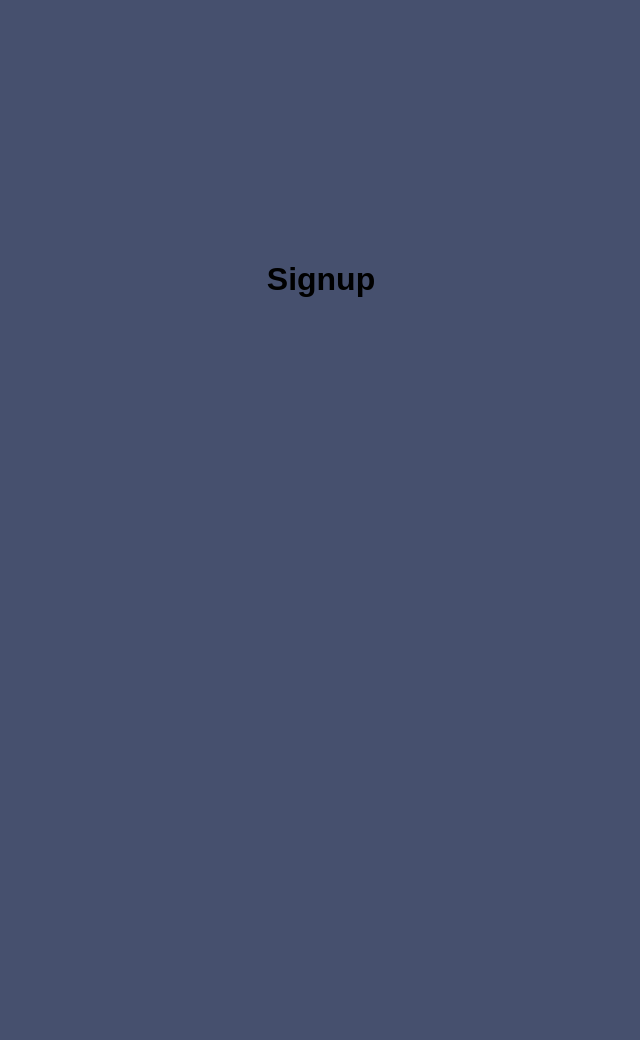
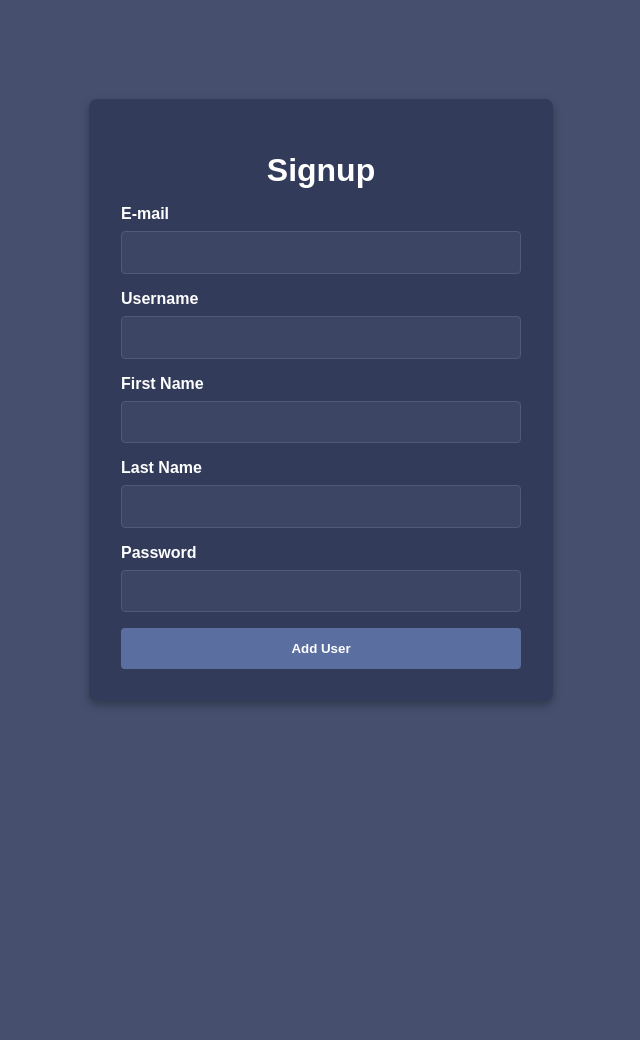
Before and after one commit to Ljam07/PWA-Application, a Flask app: page /signup in a window 1280 px wide. Before the commit the part shown is almost empty. Shown: the whole page, without its empty margins (319-959 px from the left). After the commit the page ends 707 px from the top, so only its background shows below. Run offline with Flask 3, Linux system fonts and the light colour scheme.

Commit message:
Made the form look nicer on signup.

```diff
--- a/main.py
+++ b/main.py
@@ -14,27 +14,34 @@ def Login():
     # Figure out later on
     return render_template("login.html")
 
-@app.route("/signup")
+@app.route("/signup", methods=("GET", "POST"))
 def Signup():
     if request.method == "POST":
+            email = request.form['email']
+            username = request.form['username']
             firstname = request.form['firstname']
             lastname = request.form['lastname']
-            dob = request.form['dob']
+            password = request.form['password']
 
-            db = sqlite3.connect("database/student_marks.db")
+            db = sqlite3.connect("database/users.db")
             cursor = db.cursor()
 
-            cursor.execute("SELECT * FROM Students WHERE firstname = ? AND lastname = ? AND dob = ?",
-                           (firstname, lastname, dob))
-            existing_student = cursor.fetchone()
+            cursor.execute("SELECT * FROM Users WHERE email = ? AND username = ?",
+                           (email, username))
+            existing_user = cursor.fetchone()
 
-            if existing_student:
-                flash(f"Student {firstname} {lastname} with DOB {dob} already exists.")
+            if existing_user:
+                if existing_user[0]:
+                    flash(f"Email already in use.")
+                if existing_user[1]:
+                    flash(f"Username already in use.")
             else:
-                cursor.execute("INSERT INTO Students('firstname', 'lastname', 'dob') VALUES (?, ?, ?)",
-                               (firstname, lastname, dob))
+                cursor.execute("INSERT INTO Users('email', 'username', 'firstname', \
+'lastname', 'password', 'permission') VALUES (?, ?, ?, ?, ?, ?)",
+                               (email, username, firstname, lastname, password, 2))
                 db.commit()
-                flash(f"Student {firstname} {lastname} added successfully.")
+                flash(f"User {firstname} {lastname} added successfully.")
+                print(f"User {firstname} {lastname} added successfully.")
 
             db.close()
 
--- a/static/css/Shared.css
+++ /dev/null
@@ -1,25 +0,0 @@
-/*body {
-    display: inline-block;
-    justify-content: center;
-    align-items: center;
-    text-align: center;
-    min-height: 100vh;
-
-    background-color: burlywood;
-
-    font-size: 200%;
-    width: 800px;
-  }
-    */
-
-  body {
-    background-color: rgb(70, 80, 110);
-    height: 100vh; /* Take up full viewport height */
-    display: flex;
-    justify-content: center; /* Center horizontally */
-    /*align-items: center; /* Center vertically */
-    padding-top: 30vh;
-    text-align: center; /* Center text */
-    margin: 0; /* Remove default margin */
-    font-family: Arial, sans-serif; /* Optional, for better font */
-}
--- a/static/css/Signup.css
+++ b/static/css/Signup.css
@@ -0,0 +1,78 @@
+body {
+    background-color: rgb(70, 80, 110);
+    height: 100vh;
+    display: flex;
+    justify-content: center;
+    align-items: center;
+    margin: 0;
+    font-family: Arial, sans-serif;
+    color: white;
+  }
+
+  .container {
+    background-color: rgb(50, 60, 90);
+    padding: 2rem;
+    border-radius: 8px;
+    box-shadow: 0px 4px 10px rgba(0, 0, 0, 0.3);
+    width: 100%;
+    max-width: 400px;
+    text-align: center; /* Centre content inside the container */
+  }
+
+  h1 {
+    text-align: center;
+    margin-bottom: 1rem;
+  }
+
+  form label {
+    display: block;
+    margin-top: 1rem;
+    font-weight: bold;
+    text-align: left; /* Align labels to the left */
+  }
+
+  form input[type="text"], form input[type="submit"] {
+    width: 100%;
+    padding: 0.8rem;
+    margin-top: 0.5rem;
+    border: none;
+    border-radius: 4px;
+  }
+
+  form input[type="text"] {
+    background-color: rgb(60, 70, 100);
+    color: white;
+    border: 1px solid rgb(80, 90, 120);
+    box-sizing: border-box;
+  }
+
+  form input[type="text"]:focus {
+    outline: none;
+    border-color: rgb(130, 140, 180);
+  }
+
+  form input[type="submit"] {
+    background-color: rgb(90, 110, 160);
+    color: white;
+    font-weight: bold;
+    cursor: pointer;
+    margin-top: 1rem;
+  }
+
+  form input[type="submit"]:hover {
+    background-color: rgb(110, 130, 180);
+  }
+
+  ul {
+    padding: 0;
+    margin: 1rem 0;
+    list-style: none;
+    background-color: rgb(60, 70, 100);
+    border-radius: 4px;
+    padding: 1rem;
+    text-align: left; /* Align messages to the left */
+  }
+
+  ul li {
+    color: rgb(200, 220, 255);
+  }
--- a/templates/signup.html
+++ b/templates/signup.html
@@ -3,10 +3,41 @@
 <head>
     <meta charset="UTF-8">
     <meta name="viewport" content="width=device-width, initial-scale=1.0">
-    <link rel="stylesheet" href="../static/css/Shared.css">
+    <link rel="stylesheet" href="../static/css/Signup.css">
     <title>Signup</title>
 </head>
 <body>
-    <h1>Signup</h1>
+    <div class="container">
+        <h1>Signup</h1>
+
+        {% with messages = get_flashed_messages() %}
+            {% if messages %}
+                <ul>
+                    {% for message in messages %}
+                        <li>{{ message }}</li>
+                    {% endfor %}
+                </ul>
+            {% endif %}
+        {% endwith %}
+
+        <form action="/signup" method="post">
+            <label for="email">E-mail</label>
+            <input type="text" name="email" id="email" required>
+
+            <label for="username">Username</label>
+            <input type="text" name="username" id="username" required>
+
+            <label for="firstname">First Name</label>
+            <input type="text" name="firstname" id="firstname" required>
+
+            <label for="lastname">Last Name</label>
+            <input type="text" name="lastname" id="lastname" required>
+
+            <label for="password">Password</label>
+            <input type="text" name="password" id="password" required>
+
+            <input type="submit" value="Add User">
+        </form>
+    </div>
 </body>
 </html>
```
Also changed, not shown: templates/rating.html (added, +12 -0 lines).
